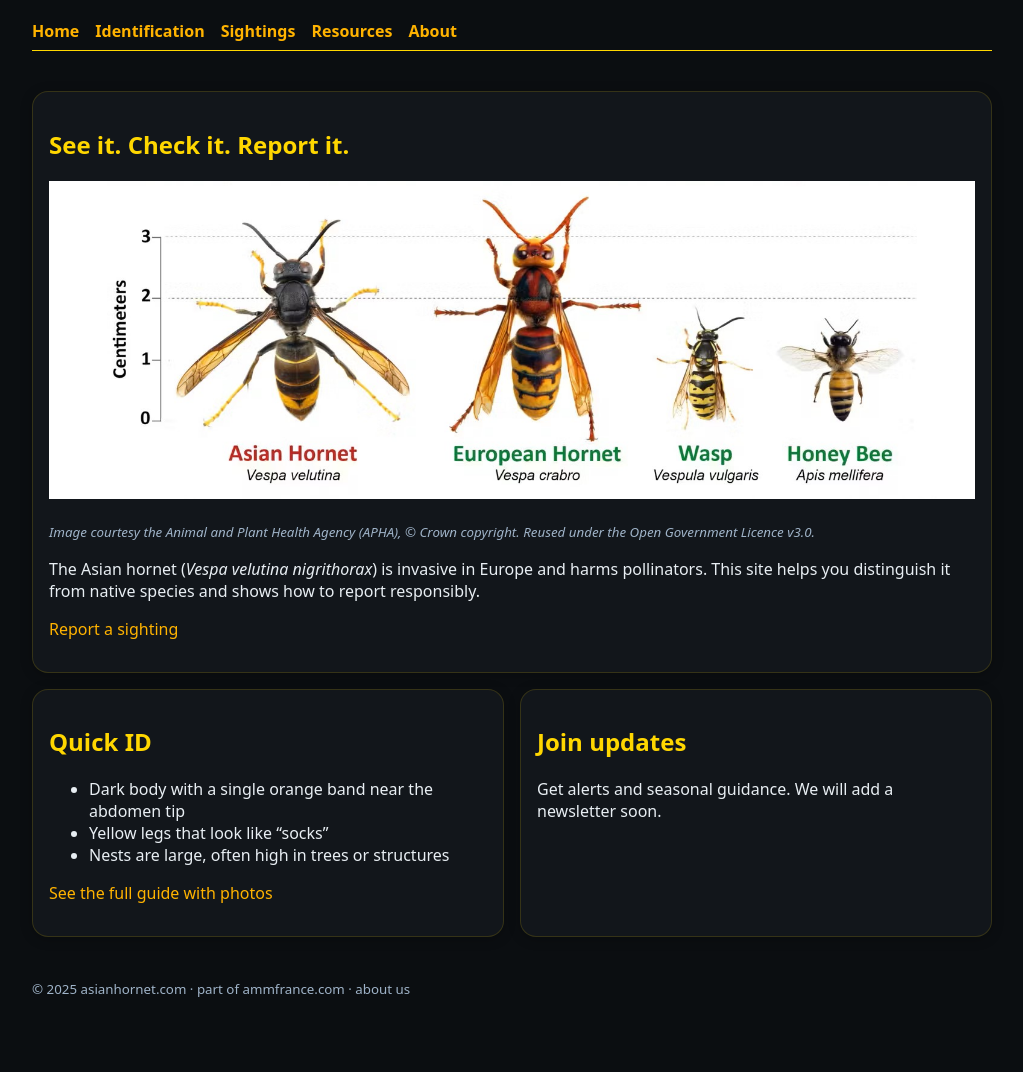
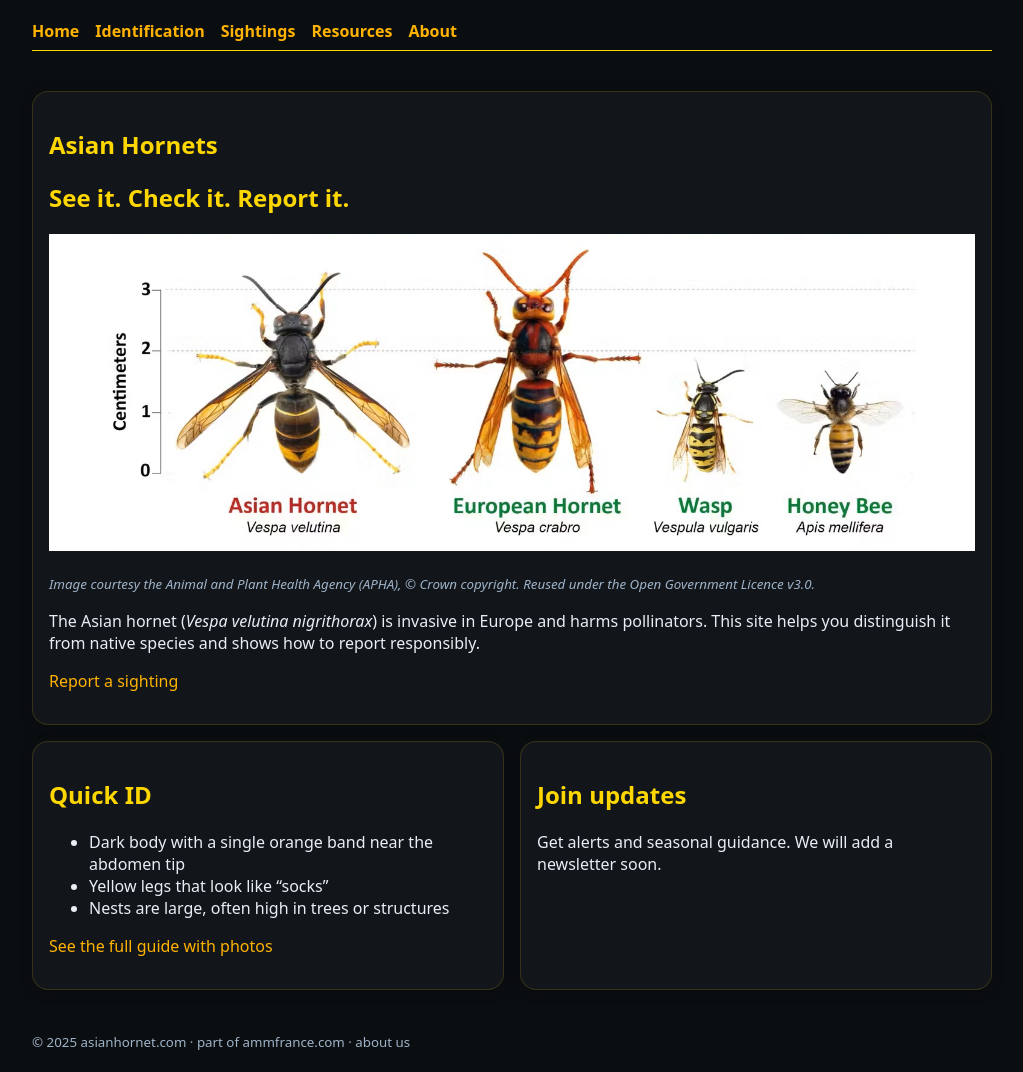
Before and after one commit to ruby20701/asianhornet-site, an Astro site: page / in a window 1280 px wide. Shown: the whole page, without its empty margins (128-1151 px from the left). Before the commit the page ends 1019 px from the top, so only its background shows below. Built offline with nearby package versions, Linux system fonts and the light colour scheme; Astro itself is replaced by a stand-in of ours.

Commit message:
Update index.astro

```diff
--- a/src/pages/index.astro
+++ b/src/pages/index.astro
@@ -5,6 +5,7 @@ const description = "Clear guidance for the public and press. Fast reporting rou
 ---
 <Base {title} {description}>
   <section class="card">
+      <h1>Asian Hornets</h1>
       <h1>See it. Check it. Report it.</h1>
       <img src="/images/hornet-comparison.jpg" alt="Asian hornet comparison chart with European hornet, wasp and honey bee" style="max-width:100%; height:auto;" />
       <p><em><small>Image courtesy the Animal and Plant Health Agency (APHA), © Crown copyright.
```
